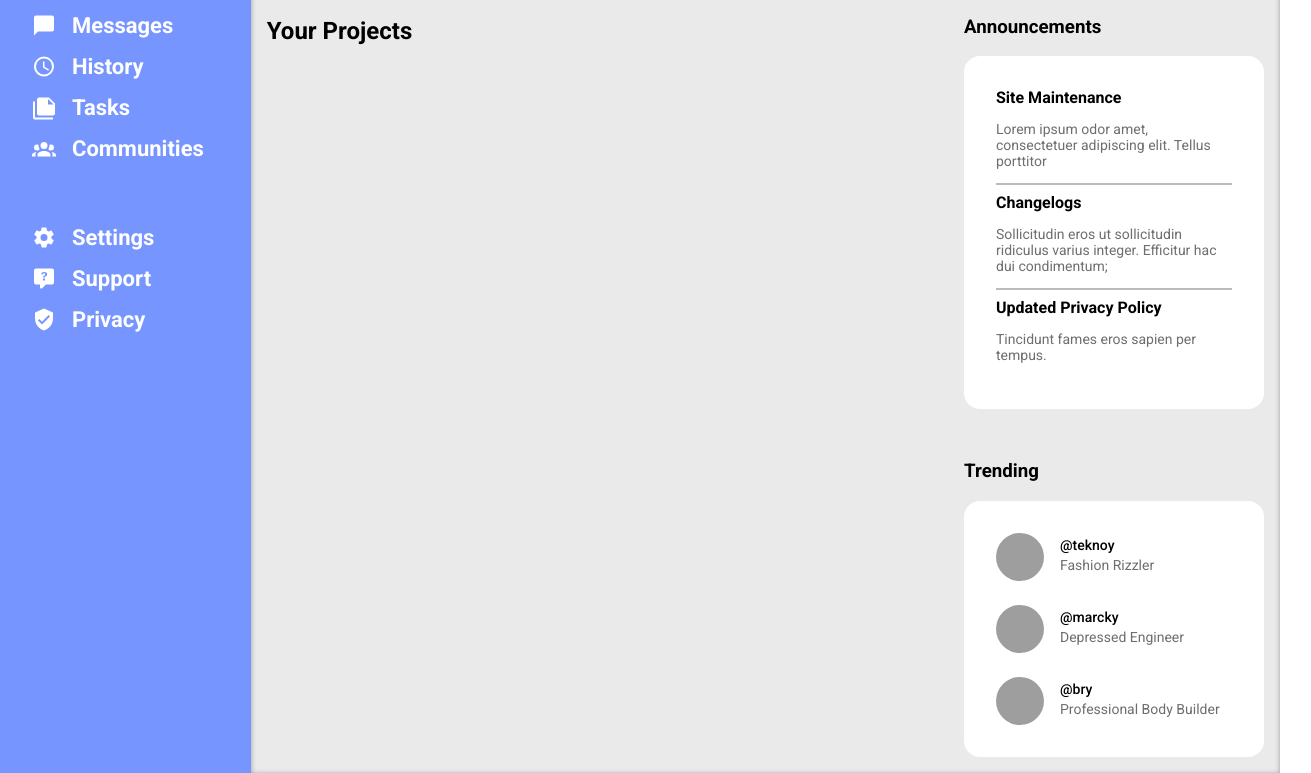
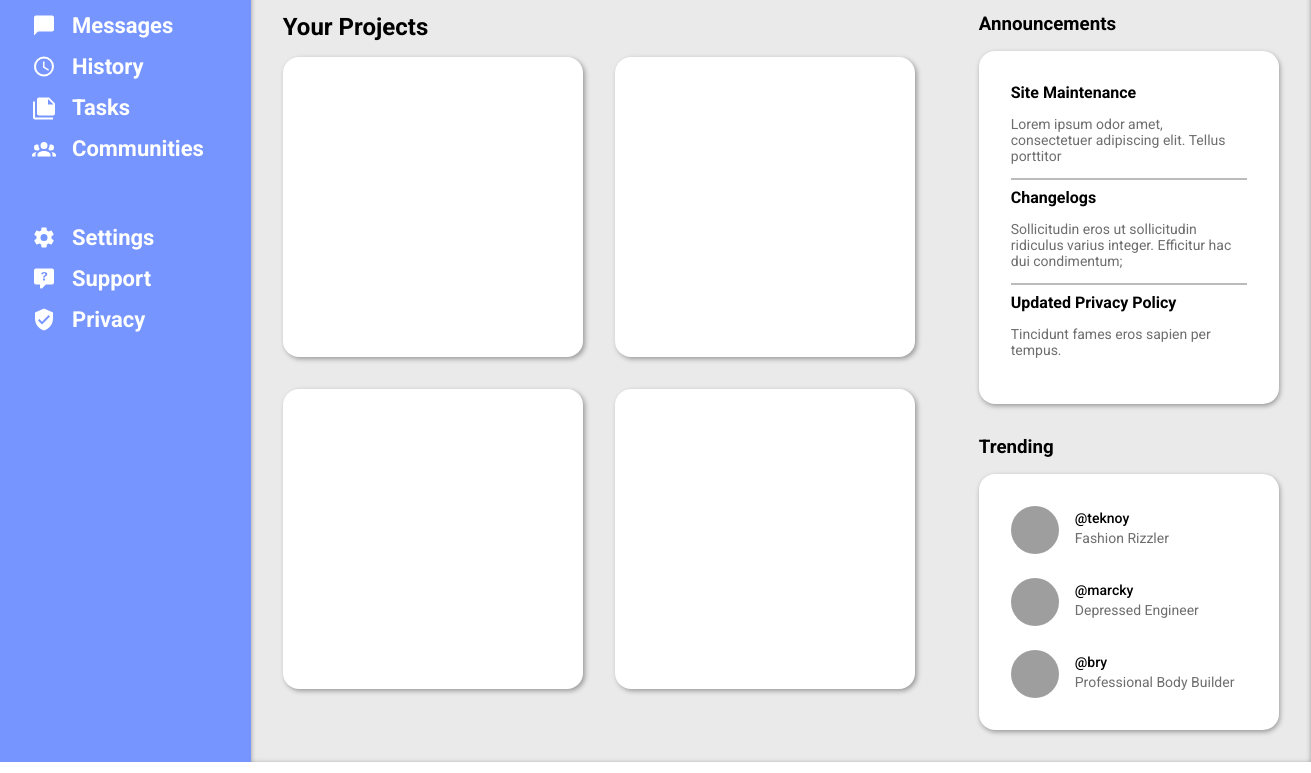
Before and after one commit to xandreiAThome/Odin_Admin_Dashboard, a plain HTML site: page index.html in a window 1280 px wide. Shown: the part 165-938 px from the top of the page, 1311 px wide, since content can reach past the window. Drawn offline with Linux system fonts and the light colour scheme; grey boxes are pictures that could not be loaded.

Commit message:
started work on the project display

```diff
--- a/index.html
+++ b/index.html
@@ -99,17 +99,16 @@
         </ul>
       </div>
       <div class="main-content">
-        <div class="projects">
+        <div class="projects-grid">
           <h2>Your Projects</h2>
           <div class="projects-container">
-            <div></div>
-            <div></div>
-            <div></div>
-            <div></div>
-            <div></div>
-            <div></div>
+            <div class="project"></div>
+            <div class="project"></div>
+            <div class="project"></div>
+            <div class="project"></div>
           </div>
         </div>
+        <div class="right-tab">
           <div class="announcement">
             <h3>Announcements</h3>
             <div class="announcement-container">
@@ -129,6 +128,7 @@
               <p>Tincidunt fames eros sapien per tempus.</p>
             </div>
           </div>
+
           <div class="trending">
             <h3>Trending</h3>
             <div class="trending-container">
@@ -166,5 +166,6 @@
           </div>
         </div>
       </div>
+    </div>
   </body>
 </html>
--- a/style.css
+++ b/style.css
@@ -99,10 +99,6 @@ body {
   border: none;
 }
 
-.projects {
-  height: 700px;
-}
-
 .sidebar {
   background-color: #7695ff;
   grid-column: 1 / 2;
@@ -165,9 +161,42 @@ body {
   grid-template-columns: 3fr 1fr;
 }
 
-.projects {
+.projects-grid {
   grid-row: 1/3;
   padding: 1rem;
+  margin: 1rem;
+}
+
+.projects-grid h2 {
+  margin: 0 0 1rem 0;
+}
+
+@media only screen and (max-width: 1200px) {
+  .projects-container {
+    grid-template-columns: 1fr !important;
+  }
+}
+
+.projects-container {
+  display: grid;
+  grid-template-columns: 1fr 1fr;
+  resize: both;
+  gap: 2rem;
+}
+
+.project {
+  background-color: white;
+  min-height: 300px;
+  min-width: 300px;
+  box-shadow: 2px 2px 5px rgba(0, 0, 0, 0.35);
+  border-radius: 1rem;
+}
+
+.right-tab {
+  margin: 1rem;
+  display: flex;
+  flex-direction: column;
+  justify-content: flex-start;
 }
 
 .announcement {
@@ -175,10 +204,15 @@ body {
   padding: 1rem;
 }
 
+.announcement h3 {
+  margin: 0 0 1rem 0;
+}
+
 .announcement-container {
   background-color: white;
   padding: 2rem;
   border-radius: 1rem;
+  box-shadow: 1px 2px 5px rgba(0, 0, 0, 0.35);
 }
 
 .announcement-container h4 {
@@ -195,9 +229,11 @@ hr {
 }
 
 .trending {
-  grid-column: 2/3;
-  grid-row: 2/3;
   padding: 1rem;
+}
+
+.trending h3 {
+  margin: 0 0 1rem 0;
 }
 
 .trending-container {
@@ -206,6 +242,7 @@ hr {
   border-radius: 1rem;
   display: grid;
   gap: 1.5rem;
+  box-shadow: 1px 2px 5px rgba(0, 0, 0, 0.35);
 }
 
 .trending-acc {
```
Lines whose indentation alone changed are shown as unchanged.
